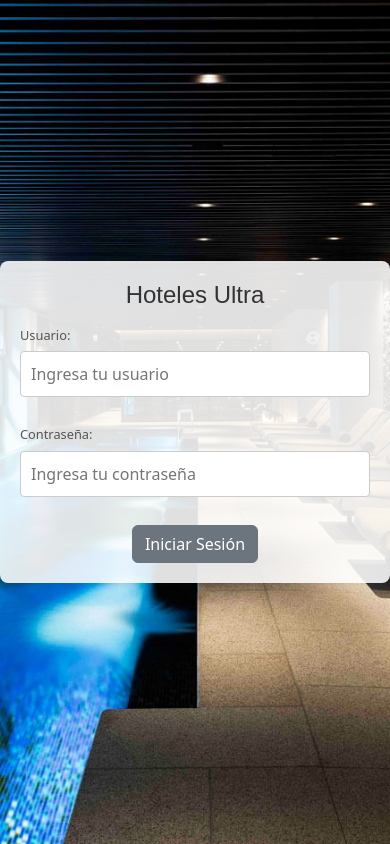
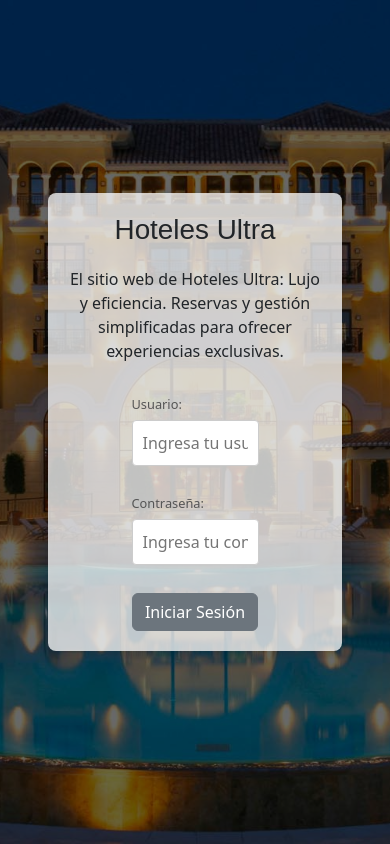
Before and after one commit to RobinsonBM/hoteles-ultra, a React (Vite) app: page /admin in a window 390 px wide. Built offline with nearby package versions, Linux system fonts and the light colour scheme; what miragejs would draw is missing.

Commit message:
redesign login

```diff
--- a/src/main.tsx
+++ b/src/main.tsx
@@ -5,7 +5,6 @@ import 'owl.carousel/dist/assets/owl.carousel.css';
 import 'owl.carousel/dist/assets/owl.theme.default.css';
 import { BrowserRouter, Routes, Route } from 'react-router-dom';
 import { Login } from './routes/Login.tsx';
-import { ProfileView } from './routes/ProfileView.tsx';
 import { RoutesDashboard } from './routes/RoutesDashboard.tsx';
 import Home from './routes/Home.tsx';
 import ReactDOM from 'react-dom/client';
@@ -27,7 +26,6 @@ ReactDOM.createRoot(document.getElementById('root')!).render(
             />
             <Route path='admin' element={<Login />} />
             <Route path='dashboard' element={<RoutesDashboard />} />
-            <Route path='profile/:username' element={<ProfileView />} />
         </Routes>
     </BrowserRouter>
 );
--- a/src/routes/Login.tsx
+++ b/src/routes/Login.tsx
@@ -40,10 +40,18 @@ export const Login = () => {
         console.log('Contraseña:', password);
     };
     return (
-        <div className='contain d-flex align-items-center justify-content-center'>
-            <form id='container' onSubmit={handleSubmit}>
+        <div className='login'>
+            <div className='login-img'>
+                <div className='login-opacity'></div>
+            </div>
+            <div className='login-form p-5'>
+                <form onSubmit={handleSubmit}>
                     <h1>Hoteles Ultra</h1>
-                <div className='w-100 d-flex flex-column align-items-start'>
+                    <p>
+                        El sitio web de Hoteles Ultra: Lujo y eficiencia. Reservas y gestión
+                        simplificadas para ofrecer experiencias exclusivas.
+                    </p>
+                    <div className='w-50 d-flex flex-column align-items-start'>
                         <label htmlFor='username' className='mt-3'>
                             Usuario:
                         </label>
@@ -58,7 +66,7 @@ export const Login = () => {
                         />
                     </div>
 
-                <div className='w-100 d-flex flex-column align-items-start'>
+                    <div className='w-50 d-flex flex-column align-items-start'>
                         <label htmlFor='password' className='mt-3'>
                             Contraseña:
                         </label>
@@ -78,5 +86,8 @@ export const Login = () => {
                     </button>
                 </form>
             </div>
+        </div>
+        // <div className='contain d-flex align-items-center justify-content-center'>
+        // </div>
     );
 };
--- a/src/styles/routes/Login.scss
+++ b/src/styles/routes/Login.scss
@@ -1,29 +1,39 @@
-.contain {
-    background: url('../../assets/Best-Urban-Hotels-Wallpaper-@RuarteContract-hoteles-Ritz-Carlton-Kyoto.jpg') center no-repeat;
-    background-size: cover;
-    width: 100%;
+@import '../variables';
+
+.login {
+    display: flex;
+
+    .login-img,
+    .login-form {
+        width: 50%;
         height: 100vh;
     }
 
-#container {
-    background-color: #ffffffdf;
-    border-radius: 8px;
-    box-shadow: 0 0 10px rgba(0, 0, 0, 0.1);
-    padding: 20px;
-    text-align: center;
-    width: 500px;
+    .login-img {
+        background: url(../../assets/edificio-hotel.jpg);
+        background-position: center;
+        background-size: cover;
+
+        .login-opacity {
+            width: 100%;
+            height: 100%;
+            background: linear-gradient(to right, #00000096, #fff);
+        }
     }
 
-h1 {
-    color: #333;
-    font-size: 1.5rem;
-    margin-bottom: 20px;
-}
+    .login-form {
+        display: flex;
+        justify-content: center;
+        align-items: center;
 
         form {
-    align-items: center;
             display: flex;
             flex-direction: column;
+            align-items: center;
+            text-align: center;
+
+            h1 {
+                margin-bottom: 20px;
             }
 
             label {
@@ -39,4 +49,41 @@ input {
                 margin-bottom: 12px;
                 padding: 10px;
                 width: 100%;
+
             }
+        }
+
+    }
+
+    @media (max-width: 720px) {
+        flex-direction: column;
+
+        .login-img,
+        .login-form {
+            width: 100%;
+        }
+
+        .login-img {
+            height: 100vh;
+
+            .login-opacity {
+                width: 100%;
+                height: 100%;
+                background: none;
+                background-color: #00000096;
+            }
+        }
+
+        .login-form {
+            position: absolute;
+
+            form {
+                background-color: #ffffffc0;
+                padding: 20px;
+                border-radius: 8px;
+                box-shadow: 0 0 10px rgba(0, 0, 0, 0.1);
+                width: 500px;
+            }
+        }
+    }
+}
```
Also changed, not shown: src/assets/edificio-hotel.jpg (added). Lines whose indentation alone changed are shown as unchanged.
